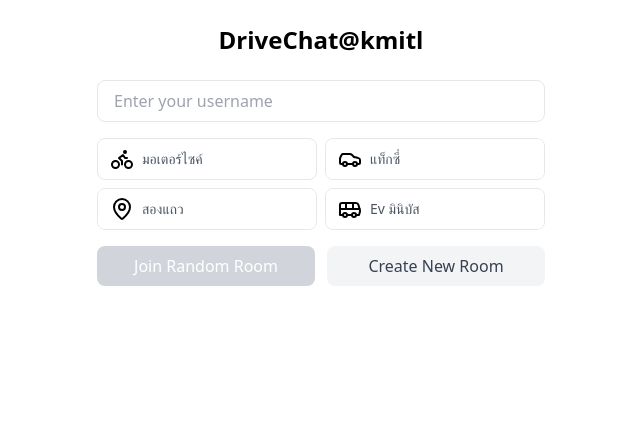
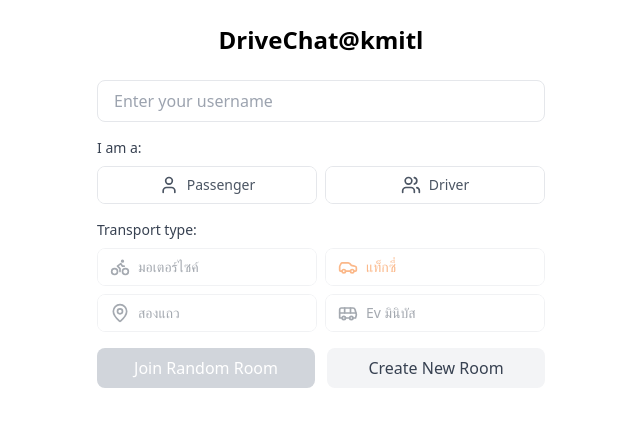
Before and after one commit to varasukmu/DEMO-DriveChat-kmitl, a Next.js app in the folder demo-drch/: page / in a window 1280 px wide. Shown: the top 426 px of the page, without its empty margins (319-959 px from the left). Built offline with nearby package versions, Linux system fonts and the light colour scheme.

Commit message:
update can select role and select type to join

```diff
--- a/demo-drch/app/components/JoinChat.js
+++ b/demo-drch/app/components/JoinChat.js
@@ -1,3 +1,4 @@
+import { useState } from 'react';
 import { ROOM_TYPES } from '../lib/constants';
 import TransportButtons from './TransportButtons';
 
@@ -19,6 +20,8 @@ export default function JoinChat({
   setRoomCapacity,
   joinChat
 }) {
+  const [userType, setUserType] = useState(null);
+
   const getCapacityByType = (type) => {
     switch(type) {
       case ROOM_TYPES.BIKE: return 2;
@@ -36,6 +39,12 @@ export default function JoinChat({
     }
   };
 
+  const handleUserTypeSelect = (type) => {
+    setUserType(type);
+    // Reset transport type when user type changes
+    setSelectedType(null);
+  };
+
   const handleRoomNameChange = (e) => {
     const value = e.target.value;
     setRoomName(value);
@@ -47,14 +56,14 @@ export default function JoinChat({
   };
 
   const joinRandomRoom = async () => {
-    if (!username || !selectedType) {
-      alert('Please enter a username and select a room type');
+    if (!username || !selectedType || !userType) {
+      alert('Please enter a username, select your role, and select a transport type');
       return;
     }
 
     setIsLoading(true);
     try {
-      const response = await fetch(`http://127.0.0.1:8000/rooms/random?room_type=${selectedType}`);
+      const response = await fetch(`http://127.0.0.1:8000/rooms/random?room_type=${selectedType}&user_type=${userType}`);
       const data = await response.json();
       if (data.room) {
         setRoom(data.room);
@@ -71,8 +80,8 @@ export default function JoinChat({
   };
 
   const createRoom = async () => {
-    if (!username || !selectedType) {
-      alert('Please enter a username and select a room type');
+    if (!username || !selectedType || !userType) {
+      alert('Please enter a username, select your role, and select a transport type');
       return;
     }
 
@@ -86,7 +95,8 @@ export default function JoinChat({
         },
         body: JSON.stringify({
           room_name: customRoom,
-          capacity: capacity
+          capacity: capacity,
+          creator_type: userType
         }),
       });
 
@@ -120,10 +130,12 @@ export default function JoinChat({
 
       {isCreatingRoom ? (
         <div className="w-full">
-          <h3 className="text-lg font-medium mb-4">Select Room Type</h3>
+          <h3 className="text-lg font-medium mb-4">Create New Room</h3>
           <TransportButtons
             onSelectType={handleTypeSelect}
             selectedType={selectedType}
+            userType={userType}
+            onSelectUserType={handleUserTypeSelect}
           />
           <input
             type="text"
@@ -135,7 +147,7 @@ export default function JoinChat({
           <div className="flex gap-3">
             <button
               onClick={createRoom}
-              disabled={isLoading || !username || !selectedType}
+              disabled={isLoading || !username || !selectedType || !userType}
               className="flex-1 px-4 py-2 bg-blue-500 text-white rounded-lg hover:bg-blue-600 disabled:bg-gray-300 disabled:cursor-not-allowed transition-colors"
             >
               {isLoading ? 'Creating...' : 'Create & Join Room'}
@@ -144,7 +156,6 @@ export default function JoinChat({
               onClick={() => {
                 setIsCreatingRoom(false);
                 setRoomName("");
-                // Don't reset selectedType when canceling room creation
               }}
               disabled={isLoading}
               className="flex-1 px-4 py-2 bg-gray-100 text-gray-700 rounded-lg hover:bg-gray-200 disabled:bg-gray-50 disabled:text-gray-400 disabled:cursor-not-allowed transition-colors"
@@ -158,11 +169,13 @@ export default function JoinChat({
           <TransportButtons
             onSelectType={handleTypeSelect}
             selectedType={selectedType}
+            userType={userType}
+            onSelectUserType={handleUserTypeSelect}
           />
           <div className="flex gap-3">
             <button
               onClick={joinRandomRoom}
-              disabled={isLoading || !username || !selectedType}
+              disabled={isLoading || !username || !selectedType || !userType}
               className="flex-1 px-4 py-2 bg-blue-500 text-white rounded-lg hover:bg-blue-600 disabled:bg-gray-300 disabled:cursor-not-allowed transition-colors"
             >
               {isLoading ? 'Finding room...' : 'Join Random Room'}
@@ -170,7 +183,7 @@ export default function JoinChat({
             <button
               onClick={() => {
                 setIsCreatingRoom(true);
-                setRoomName(""); // Reset room name when creating new room
+                setRoomName("");
               }}
               disabled={isLoading}
               className="flex-1 px-4 py-2 bg-gray-100 text-gray-700 rounded-lg hover:bg-gray-200 disabled:bg-gray-50 disabled:text-gray-400 disabled:cursor-not-allowed transition-colors"
--- a/demo-drch/app/components/TransportButtons.js
+++ b/demo-drch/app/components/TransportButtons.js
@@ -1,35 +1,80 @@
-import { Bus, Car, MapPin, Bike } from 'lucide-react';
+import { Bus, Car, MapPin, Bike, User, Users } from 'lucide-react';
 import { ROOM_TYPES } from 'app/lib/constants';
 
-export default function TransportButtons({ onSelectType, selectedType }) {
+export default function TransportButtons({
+  onSelectType,
+  selectedType,
+  userType,
+  onSelectUserType
+}) {
   return (
-    <div className="flex flex-col gap-2 w-full mb-4">
+    <div className="space-y-4 w-full mb-4">
+      {/* User Type Selection */}
+      <div className="w-full">
+        <h3 className="text-sm font-medium text-gray-700 mb-2">I am a:</h3>
+        <div className="flex gap-2">
+          <button
+            onClick={() => onSelectUserType('passenger')}
+            className={`flex-1 rounded-lg overflow-hidden border ${
+              userType === 'passenger' ? 'border-green-500' : 'border-gray-200'
+            }`}
+          >
+            <div className={`flex items-center justify-center gap-2 py-2 px-3 w-full ${
+              userType === 'passenger' ? 'bg-green-50' : 'bg-white'
+            }`}>
+              <User className={`w-5 h-5 ${userType === 'passenger' ? 'text-green-600' : 'text-gray-600'}`} />
+              <span className={`text-sm ${userType === 'passenger' ? 'text-green-600' : 'text-gray-600'}`}>Passenger</span>
+            </div>
+          </button>
+
+          <button
+            onClick={() => onSelectUserType('driver')}
+            className={`flex-1 rounded-lg overflow-hidden border ${
+              userType === 'driver' ? 'border-blue-500' : 'border-gray-200'
+            }`}
+          >
+            <div className={`flex items-center justify-center gap-2 py-2 px-3 w-full ${
+              userType === 'driver' ? 'bg-blue-50' : 'bg-white'
+            }`}>
+              <Users className={`w-5 h-5 ${userType === 'driver' ? 'text-blue-600' : 'text-gray-600'}`} />
+              <span className={`text-sm ${userType === 'driver' ? 'text-blue-600' : 'text-gray-600'}`}>Driver</span>
+            </div>
+          </button>
+        </div>
+      </div>
+
+      {/* Transport Type Selection */}
+      <div className="w-full">
+        <h3 className="text-sm font-medium text-gray-700 mb-2">Transport type:</h3>
+        <div className="flex flex-col gap-2">
           <div className="flex gap-2">
             <button
               onClick={() => onSelectType(ROOM_TYPES.BIKE)}
+              disabled={!userType}
               className={`flex-1 rounded-lg overflow-hidden border ${
-            selectedType === ROOM_TYPES.BIKE ? 'border-orange-500' : 'border-gray-200'
-          }`}
+                selectedType === ROOM_TYPES.BIKE ? 'border-blue-500' : 'border-gray-200'
+              } ${!userType && 'opacity-50 cursor-not-allowed'}`}
             >
               <div className={`flex items-center gap-2 py-2 px-3 w-full ${
-            selectedType === ROOM_TYPES.BIKE ? 'border-orange-500' : 'border-gray-200'
+                selectedType === ROOM_TYPES.BIKE ? 'bg-blue-50' : 'bg-white'
               }`}>
-            <Bike className='border-orange-500' />
+                <Bike className="w-5 h-5 text-gray-600" />
                 <span className="text-sm text-gray-600">มอเตอร์ไซค์</span>
               </div>
             </button>
 
             <button
               onClick={() => onSelectType(ROOM_TYPES.CAR)}
+              disabled={!userType}
               className={`flex-1 rounded-lg overflow-hidden border ${
                 selectedType === ROOM_TYPES.CAR ? 'border-orange-500' : 'border-gray-200'
-          }`}
+              } ${!userType && 'opacity-50 cursor-not-allowed'}`}
             >
               <div className={`flex items-center gap-2 py-2 px-3 w-full ${
                 selectedType === ROOM_TYPES.CAR ? 'bg-orange-100' : 'bg-white'
               }`}>
-            <Car className='border-orange-500' />
-            <span className="text-sm text-gray-600">แท็กซี่</span>
+                <Car className="w-5 h-5 text-orange-500" />
+                <span className="text-sm text-orange-500">แท็กซี่</span>
               </div>
             </button>
           </div>
@@ -37,32 +82,36 @@ export default function TransportButtons({ onSelectType, selectedType }) {
           <div className="flex gap-2">
             <button
               onClick={() => onSelectType(ROOM_TYPES.LOCATION)}
+              disabled={!userType}
               className={`flex-1 rounded-lg overflow-hidden border ${
-            selectedType === ROOM_TYPES.LOCATION ? 'border-orange-500' : 'border-gray-200'
-          }`}
+                selectedType === ROOM_TYPES.LOCATION ? 'border-blue-500' : 'border-gray-200'
+              } ${!userType && 'opacity-50 cursor-not-allowed'}`}
             >
               <div className={`flex items-center gap-2 py-2 px-3 w-full ${
                 selectedType === ROOM_TYPES.LOCATION ? 'bg-blue-50' : 'bg-white'
               }`}>
-            <MapPin className='border-orange-500' />
+                <MapPin className="w-5 h-5 text-gray-600" />
                 <span className="text-sm text-gray-600">สองแถว</span>
               </div>
             </button>
 
             <button
               onClick={() => onSelectType(ROOM_TYPES.BUS)}
+              disabled={!userType}
               className={`flex-1 rounded-lg overflow-hidden border ${
-            selectedType === ROOM_TYPES.BUS ? 'border-orange-500' : 'border-gray-200'
-          }`}
+                selectedType === ROOM_TYPES.BUS ? 'border-blue-500' : 'border-gray-200'
+              } ${!userType && 'opacity-50 cursor-not-allowed'}`}
             >
               <div className={`flex items-center gap-2 py-2 px-3 w-full ${
                 selectedType === ROOM_TYPES.BUS ? 'bg-blue-50' : 'bg-white'
               }`}>
-            <Bus className='border-orange-500' />
+                <Bus className="w-5 h-5 text-gray-600" />
                 <span className="text-sm text-gray-600">Ev มินิบัส</span>
               </div>
             </button>
           </div>
         </div>
+      </div>
+    </div>
   );
 }
```
Lines whose indentation alone changed are shown as unchanged.
